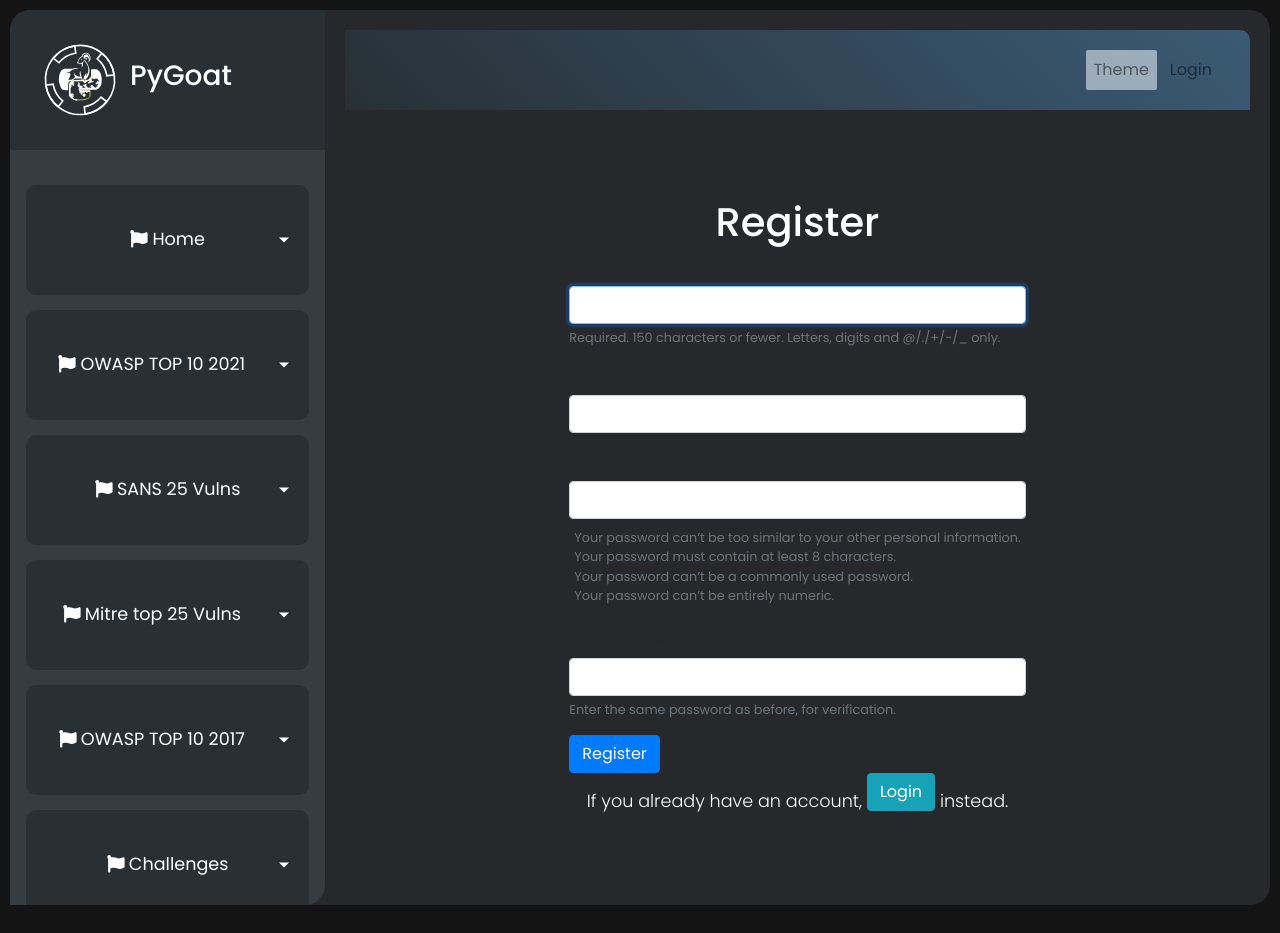
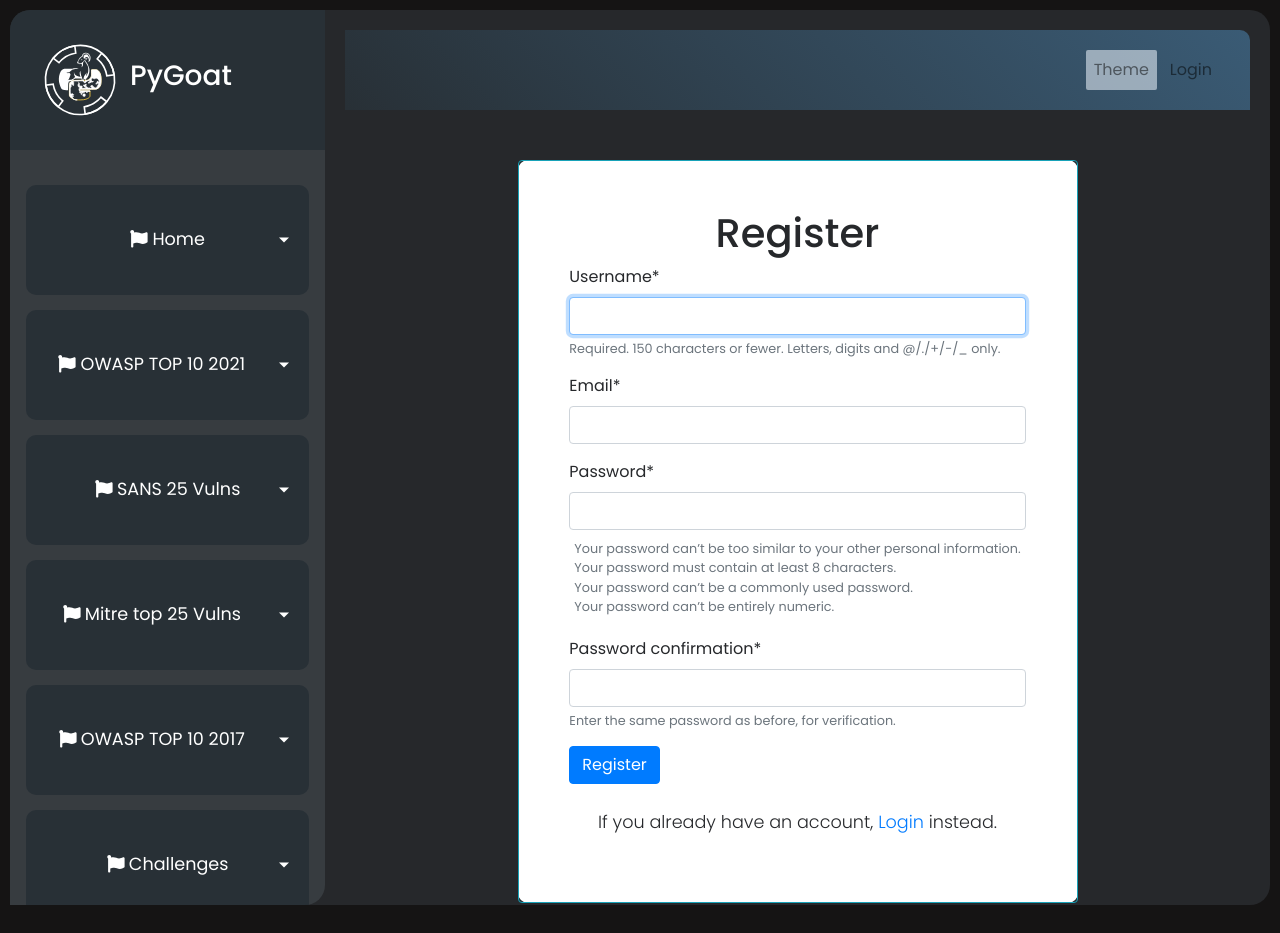
Before and after one commit to kennethchinedu/pygoat-devsecops-pipeline, a Django app: page /register in a window 1280 px wide. Run offline with Django 3.2, Linux system fonts and the light colour scheme; parts of the project's set-up code (start-up, migrations or seed data) failed here and were passed over; some libraries are stand-ins or nearby versions.

Commit message:
Fixed Dark Theme

```diff
--- a/introduction/static/css/dark-theme.css
+++ b/introduction/static/css/dark-theme.css
@@ -249,7 +249,6 @@ a.article:hover {
 }
 .bp {
   font-size: 1em;
-  font-height: 1.2em;
   color: rgb(255, 255, 255);
 }
 .coll {
@@ -275,7 +274,7 @@ a.article:hover {
   padding: 18px;
   display: none;
   overflow: hidden;
-  background-color: #f1f1f199;
+  background-color: #444c53;
   border-radius: 1rem;
 }
 .display {
@@ -297,6 +296,10 @@ code {
 }
 .pg{
   display: none;
+}
+
+ul, li {
+  color:#ffffff
 }
 /* ---------------------------------------------------
     MEDIAQUERIES
@@ -373,7 +376,7 @@ code {
 code {
   padding: 2px 4px;
   font-size: 90%;
-  color: #033157;
+  color: #94edfa;
   border-radius: 4px;
   background-color: #159c8100;
 }
@@ -513,3 +516,11 @@ h2 {
 .requiredField {
   color: #26282B
 }
+
+.jumbotron {
+  color:#26282B
+}
+
+.container li {
+  color: #6c757d!important
+}
--- a/introduction/templates/registration/register.html
+++ b/introduction/templates/registration/register.html
@@ -3,16 +3,23 @@
 
 {% load crispy_forms_tags %}
 
+<div style="display: flex; flex-direction: row; flex-wrap: wrap">
+<div class="card mx-auto" style="width: 35rem; margin: 10px">
+<div class="conatiner border border-info rounded">
+
 	<!--Register-->
 	<div class="container py-5">
-	<h1>Register</h1>
+		<h1 style="color: #26282b;">Register</h1>
 		<form method="POST">
 			{% csrf_token %}
 			{{ register_form|crispy }}
 			<button class="btn btn-primary" type="submit">Register</button>
 		</form>
-	<p class="text-center">If you already have an account, <button type="submit" class="btn btn-info" style="margin-bottom:20px"><a href="/login" style="color: rgb(255, 255, 255); text-decoration: none;">Login</a></button>
-        instead.</p>
+		<br>
+		<p style="color:#26282b;">If you already have an account, <a href="/login" style="color:#027bff">Login</a> instead.</p>
+	</div>
+</div>
+</div>
 </div>
 
 {% endblock %}
```
Lines whose indentation alone changed are shown as unchanged.
